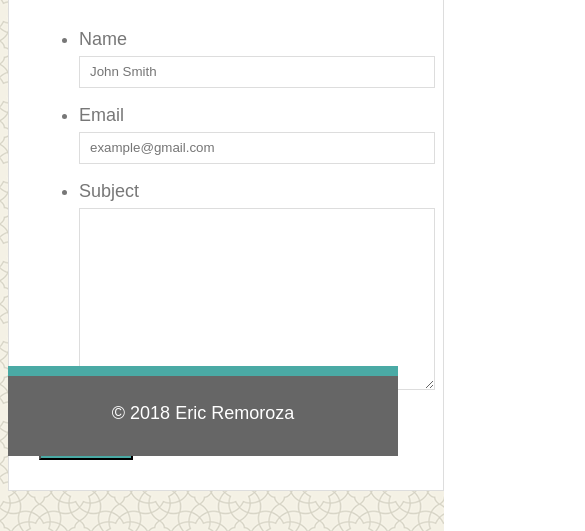
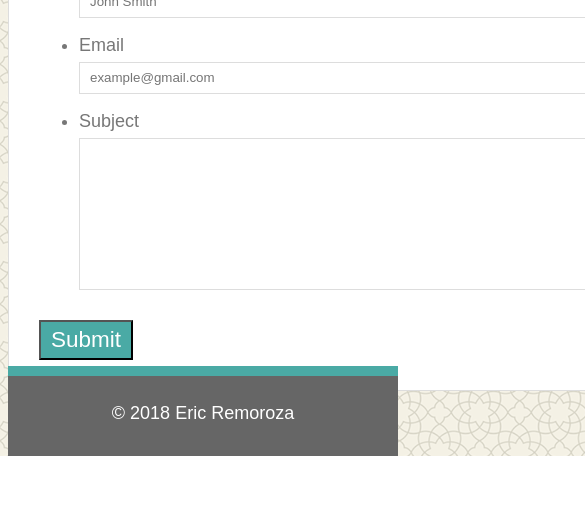
Before and after one commit to ericremoroza/Responsive-Portfolio, a plain HTML site: page Responsive-Portfolio/contact.html in a window 390 px wide. Shown: the part 388-919 px from the top of the page, 585 px wide, since content can reach past the window. After the commit the page ends 844 px from the top, so only its background shows below. Drawn offline with Linux system fonts and the light colour scheme.

Commit message:
initial site files

```diff
--- a/Responsive-Portfolio/Assets/css/style.css
+++ b/Responsive-Portfolio/Assets/css/style.css
@@ -52,7 +52,7 @@ a:hover {
 
 nav {
     float: right;
-    margin-top: 20px 80px 0 0;
+    margin: 20px 80px 0 0;
     font-family: 'Arial', 'Helvetica Neue', Helvetica, sans-serif;
 }
 
@@ -84,11 +84,11 @@ nav a {
   }
   .mainsect {
       flex: 50%;
-      width: 50%;
+
   }
   .profile-img {
       float: none;
-      width: 320px;
+      width: 100%;
       height: auto;
   }
 
@@ -104,14 +104,17 @@ nav a {
   }
   #maincont {
       flex: 50%;
+      padding-top: 0px !important;
   }
   header {
       position: static;
   }
   #mainlink {
-      float: none;
+      width: 100%;
 }
-
+ .contactsect {
+     width: -webkit-fill-available !important;
+ }
 }
 
 footer {
@@ -152,11 +155,20 @@ h1 {
     border-color: #dddddd;
     float: left;
     padding: 30px;
-    width: 100%;
     margin: 0 0 40px;
     max-width: 960px;
 }
-
+.contactsect {
+    background-color: #ffffff;
+    border-width: 1px;
+    border-style: solid;
+    border-color: #dddddd;
+    float: left;
+    padding: 30px;
+    margin: 0 0 40px;
+    width: 100%;
+    max-width: 960px;
+}
 p {
     font-family: 'Arial', 'Helvetica Neue', Helvetica, sans-serif;
     color: #777777;
@@ -245,3 +257,38 @@ textarea {
 textarea {
     height: 180px;
 }
+
+@media screen and (max-width:768px) {
+    .mainsect {
+        padding: 10px;
+    }
+    label,
+input[type=text],
+input[type=email],
+textarea {
+    display: block;
+    width: 100%;
+}
+
+input[type=text],
+input[type=email],{
+    height: 30px;
+    padding: 0 10px;
+    border-style: solid;
+    border-color: #dddddd;
+    border-width: 1px;
+}
+.contactsect {
+    width: -webkit-fill-available !important;
+}
+
+textarea {
+    height:150px;
+}
+}
+
+@media screen and (max-width:980px) {
+    .mainsect, .contactsect {
+        width: 960px !important;
+    }
+}
--- a/Responsive-Portfolio/contact.html
+++ b/Responsive-Portfolio/contact.html
@@ -20,7 +20,7 @@
     </header>
 
     <div id="maincont" class="container">
-        <section class="mainsect">
+        <section class="contactsect">
             <h1>Contact</h1>
             <form id="contactform">
                 <ul>
```
